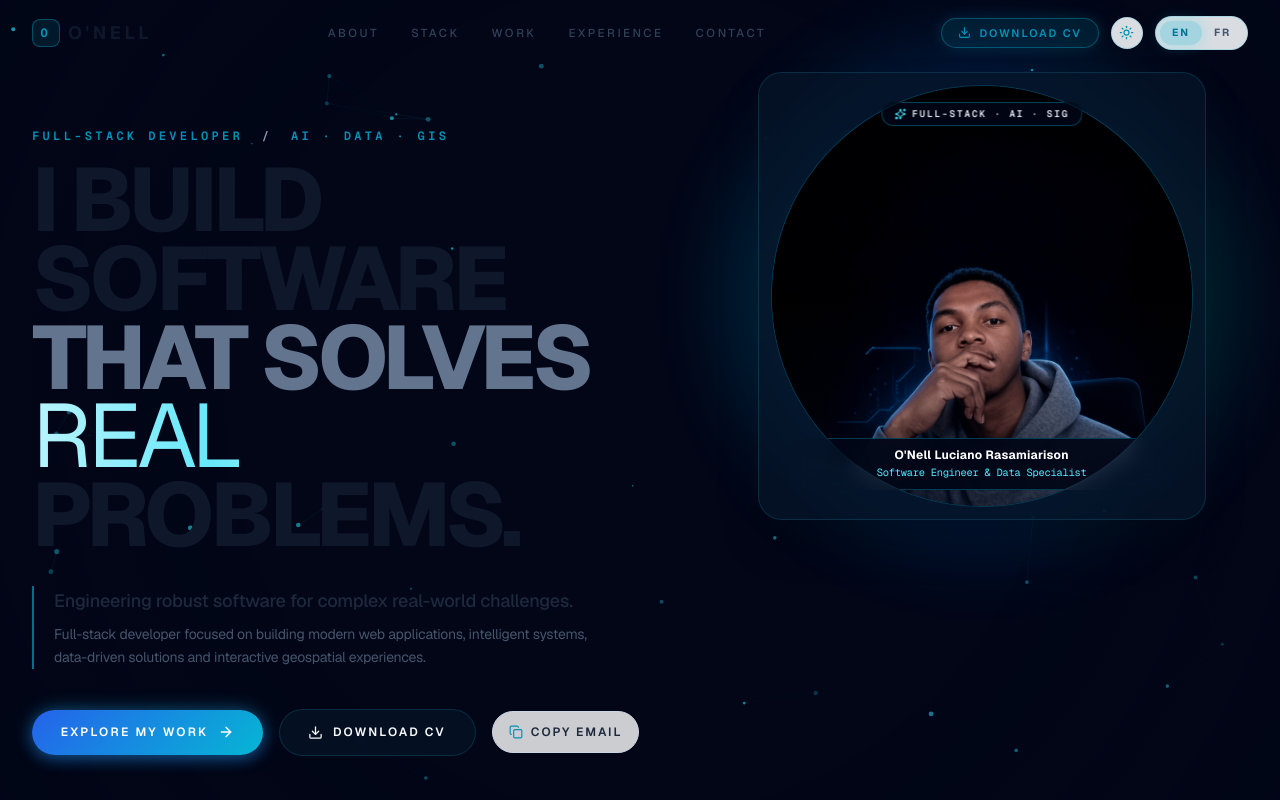
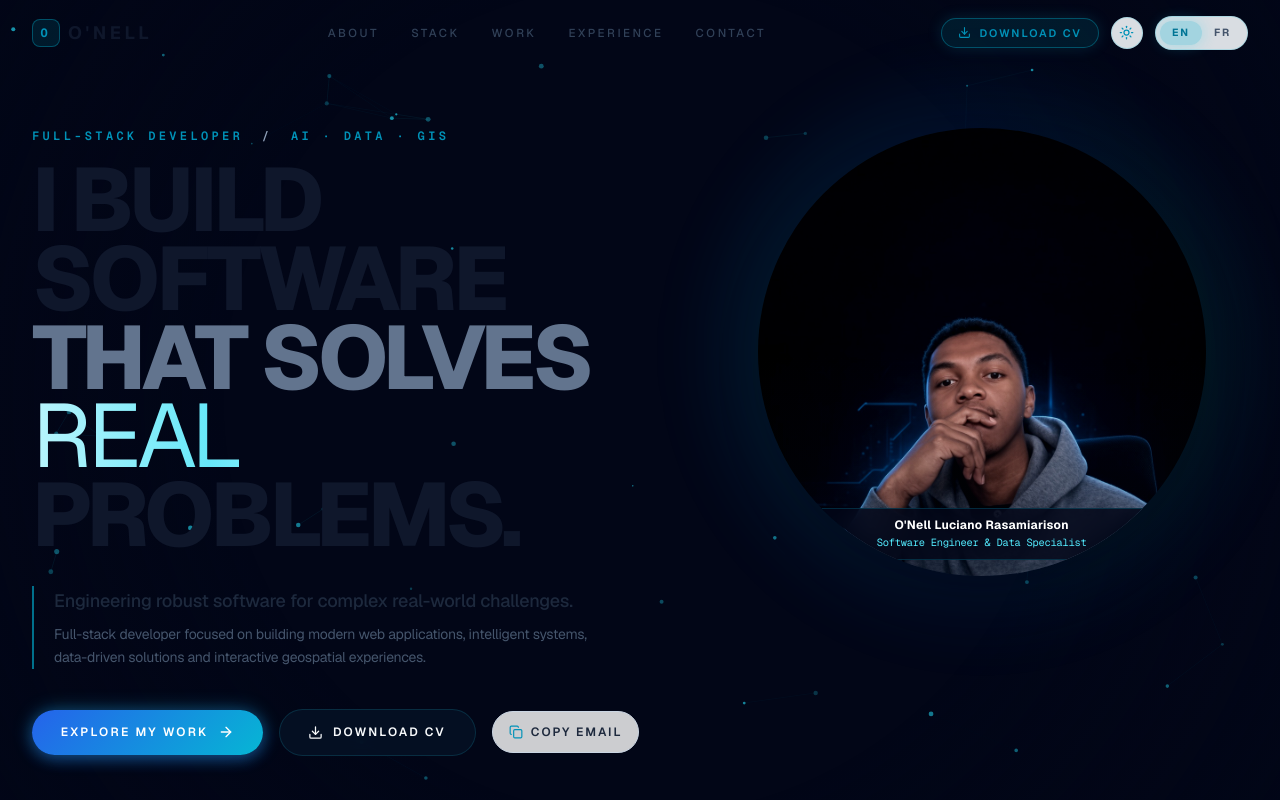
Before and after one commit to Onell-Luciano/portfolio, a Next.js app: page /en in a window 1280 px wide. Shown: the top 800 px of the page. Built offline with nearby package versions, Linux system fonts and the light colour scheme.

Commit message:
This is the last smile, now successful life

```diff
--- a/src/app/[locale]/page.tsx
+++ b/src/app/[locale]/page.tsx
@@ -799,42 +799,32 @@ export default function LocalePage() {
               </motion.div>
             </motion.div>
 
-            {/* Right Column: Dynamic Circular Portrait Card Elevated */}
+            {/* Right Column: Dynamic Circular Portrait Card */}
             <motion.div
               initial={{ opacity: 0, scale: 0.95 }}
               animate={{ opacity: 1, scale: 1 }}
               transition={{ duration: 0.8, delay: 0.2 }}
-              className="relative mx-auto w-full max-w-xs sm:max-w-sm lg:max-w-md lg:-mt-10 lg:-translate-y-4"
+              className="relative mx-auto w-full max-w-xs sm:max-w-sm lg:max-w-md"
             >
               <div
                 aria-hidden="true"
-                className="absolute -inset-4 rounded-full bg-gradient-to-r from-cyan-500/25 via-blue-600/20 to-emerald-500/25 blur-2xl opacity-80 neon-glow"
+                className="absolute -inset-4 rounded-full bg-gradient-to-r from-cyan-500/20 via-blue-600/15 to-emerald-500/20 blur-2xl opacity-60 neon-glow"
               />
 
-              <div className="glow-card relative aspect-square w-full overflow-hidden rounded-full border-2 border-cyan-400/40 p-3 shadow-2xl">
-                <div className="relative h-full w-full overflow-hidden rounded-full border border-cyan-500/30 bg-slate-950">
+              <div className="relative aspect-square w-full overflow-hidden rounded-full shadow-2xl">
                 <Image
                   src="/image/profile/jqcDP.jpg"
                   alt="O'Nell Luciano Rasamiarison - Full-Stack & AI Developer"
                   fill
                   priority
                   sizes="(max-width: 1023px) 90vw, 40vw"
-                    className="object-cover object-top contrast-[1.05] brightness-[0.98]"
+                  className="object-cover object-center contrast-[1.05] brightness-[0.98]"
                 />
-                  <div className="absolute inset-0 bg-gradient-to-t from-[#020617]/70 via-transparent to-transparent opacity-70" />
+                <div className="absolute inset-0 bg-gradient-to-t from-[#020617]/60 via-transparent to-transparent opacity-50" />
 
-                  {/* Floating Live Telemetry Badge inside circular image */}
-                  <div className="absolute top-4 left-1/2 -translate-x-1/2 inline-flex items-center gap-1.5 rounded-full border border-cyan-400/30 bg-[#020617]/85 px-3 py-1 backdrop-blur-md">
-                    <Sparkles size={12} className="text-cyan-300" />
-                    <span className="font-mono text-[0.6rem] uppercase tracking-[0.18em] text-slate-200 font-semibold whitespace-nowrap">
-                      Full-Stack · AI · SIG
-                    </span>
-                  </div>
-
-                  <div className="absolute bottom-4 left-4 right-4 text-center rounded-xl border border-cyan-500/30 bg-[#020617]/90 px-3 py-2 backdrop-blur-md">
+                <div className="absolute bottom-4 left-4 right-4 text-center rounded-xl border border-cyan-500/20 bg-[#020617]/80 px-3 py-2 backdrop-blur-md">
                   <p className="text-xs font-bold text-white tracking-wide">O&apos;Nell Luciano Rasamiarison</p>
                   <p className="text-[0.65rem] text-cyan-300 font-mono mt-0.5">Software Engineer & Data Specialist</p>
-                  </div>
                 </div>
               </div>
             </motion.div>
```
Lines whose indentation alone changed are shown as unchanged.
